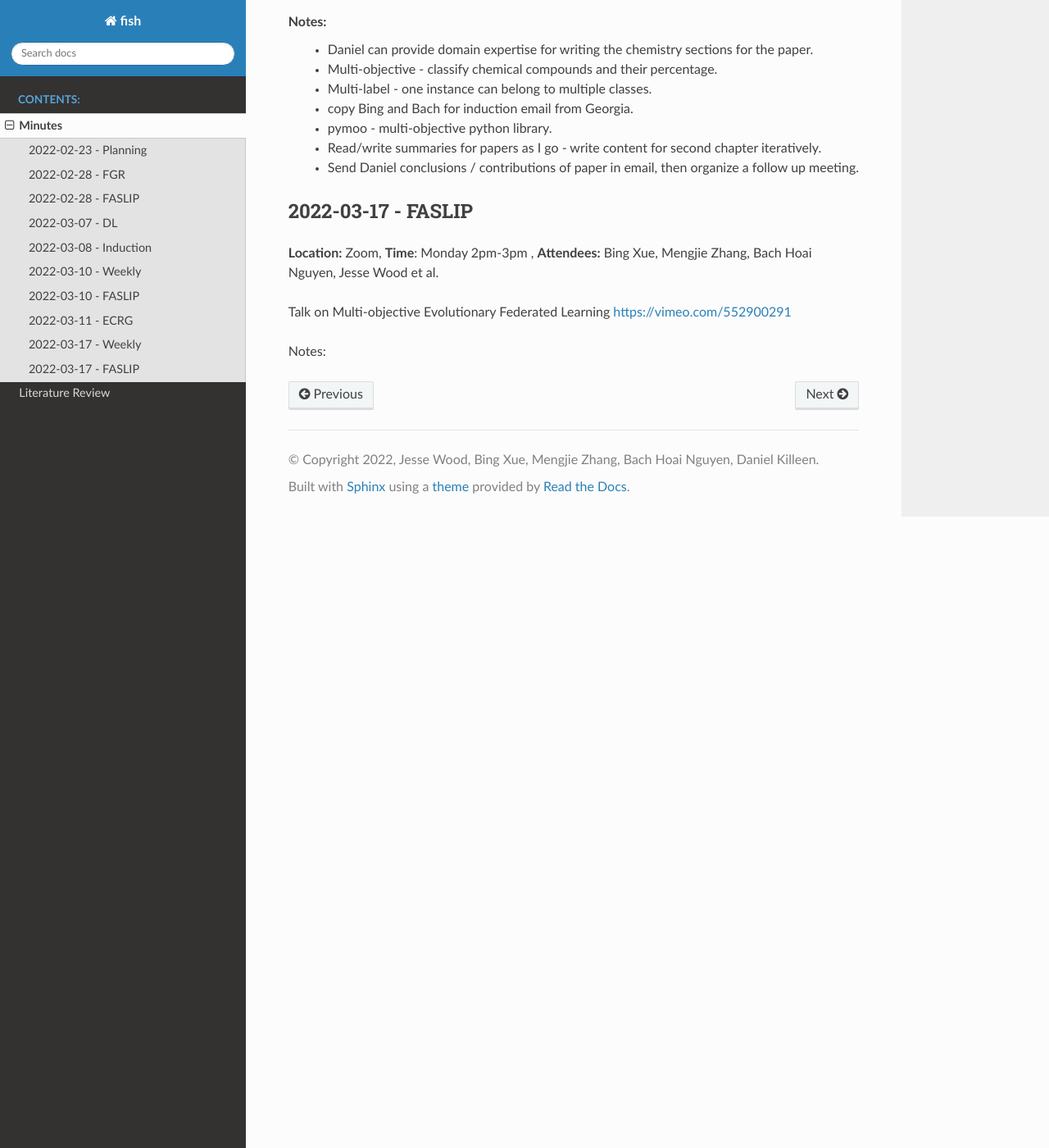
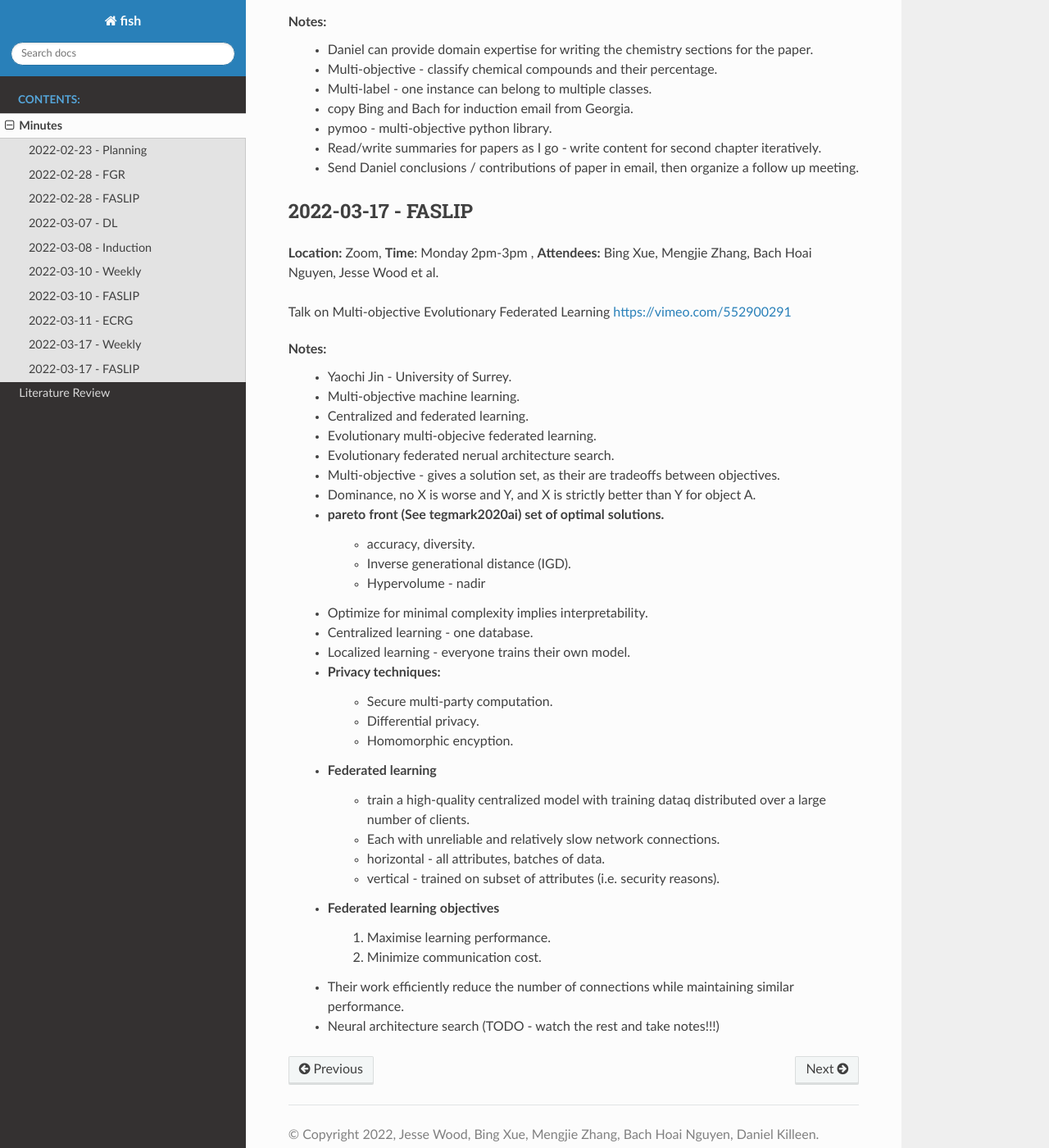
Before and after one commit to woodRock/fishy-business, a Sphinx documentation site: the page built from docs/source/minutes.rst, in a window 1280 px wide and 1400 px high, scrolled down 4940 px. Shown: the whole window at 82% size. Built offline with Sphinx 7.4.7 and the Read the Docs theme 2.0.0, drawn with Linux system fonts in a browser that asks for light colours.

Commit message:
FASLIP notes

```diff
--- a/docs/source/minutes.rst
+++ b/docs/source/minutes.rst
@@ -190,3 +190,31 @@ Notes:
 Talk on Multi-objective Evolutionary Federated Learning https://vimeo.com/552900291
 
 Notes:
+    * Yaochi Jin - University of Surrey.
+    * Multi-objective machine learning.
+    * Centralized and federated learning.
+    * Evolutionary multi-objecive federated learning.
+    * Evolutionary federated nerual architecture search.
+    * Multi-objective - gives a solution set, as their are tradeoffs between objectives.
+    * Dominance, no X is worse and Y, and X is strictly better than Y for object A.
+    * pareto front (See tegmark2020ai) set of optimal solutions.
+        * accuracy, diversity.
+        * Inverse generational distance (IGD).
+        * Hypervolume - nadir
+    * Optimize for minimal complexity implies interpretability.
+    * Centralized learning - one database.
+    * Localized learning - everyone trains their own model.
+    * Privacy techniques:
+        * Secure multi-party computation.
+        * Differential privacy.
+        * Homomorphic encyption.
+    * Federated learning
+        * train a high-quality centralized model with training dataq distributed over a large number of clients.
+        * Each with unreliable and relatively slow network connections.
+        * horizontal - all attributes, batches of data.
+        * vertical - trained on subset of attributes (i.e. security reasons).
+    * Federated learning objectives
+        1. Maximise learning performance.
+        2. Minimize communication cost.
+    * Their work efficiently reduce the number of connections while maintaining similar performance.
+    * Neural architecture search (TODO - watch the rest and take notes!!!)
```
